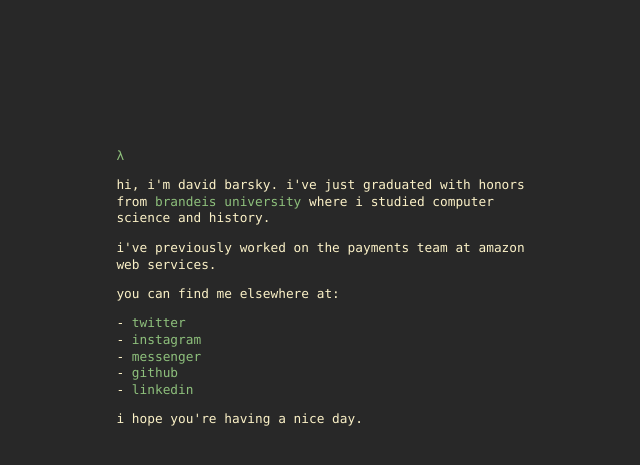
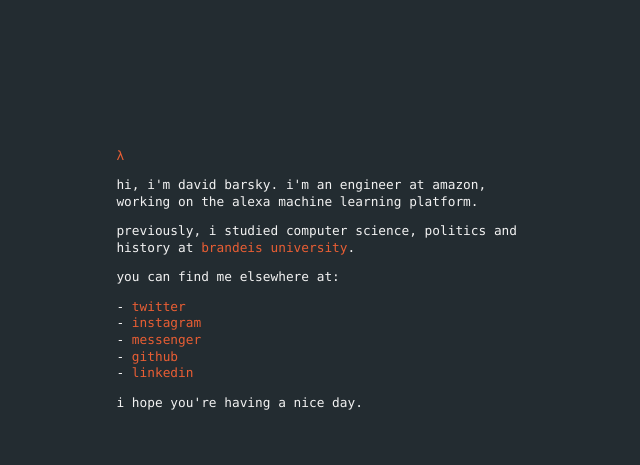
Before and after one commit to davidbarsky/davidbarsky.github.io, a Jekyll site: the page built from index.html, in a window 1280 px wide. Shown: the top 465 px of the page, without its empty margins (312-952 px from the left). Built offline with Jekyll 4.4.1, drawn with Linux system fonts in a browser that asks for light colours.

Commit message:
updated website to reflect new employment

```diff
--- a/_config.yml
+++ b/_config.yml
@@ -7,6 +7,3 @@
 
 # Build settings
 markdown: kramdown
-
-gems:
-  - jekyll-seo-tag
--- a/_includes/head.html
+++ b/_includes/head.html
@@ -2,7 +2,6 @@
   <meta charset="utf-8">
   <meta http-equiv="X-UA-Compatible" content="IE=edge">
   <meta name="viewport" content="width=device-width, initial-scale=1">
-  {% seo %}
 
   <title>{% if page.title %}{{ page.title }}{% else %}{{ site.title }}{% endif %}</title>
   <meta name="description" content="{% if page.excerpt %}{{ page.excerpt | strip_html | strip_newlines | truncate: 160 }}{% else %}{{ site.description }}{% endif %}">
--- a/css/main.scss
+++ b/css/main.scss
@@ -6,9 +6,9 @@
 $body-font-family: "Menlo", "Consolas", monospace;
 
 // colors
-$background-color: #282828;
-$text-color: #fbf1c7;
-$link-color: #8ec07c;
+$background-color: #232c31;
+$text-color: #f2f2f2;
+$link-color: #e95e34;
 
 .container {
   display: flex;
@@ -66,14 +66,14 @@
   animation: 1s blink step-end infinite;
 }
 
-@keyframes "blink" {
-  from, to {
-    color: transparent;
-  }
-  50% {
-    color: $text-color;
-  }
-}
+// @keyframes "blink" {
+//   from, to {
+//     color: transparent;
+//   }
+//   50% {
+//     color: $text-color;
+//   }
+// }
 
 @media (max-width: 375px) {
   article {
--- a/index.html
+++ b/index.html
@@ -4,9 +4,9 @@
 
 <article>
   <p class="lambda">λ</p>
-  <p>Hi, I'm David Barsky. I've just graduated with honors from <a href="brandeis.edu">Brandeis University</a> where I studied computer science and history. </p>
+  <p>Hi, I'm David Barsky. I'm an engineer at Amazon, working on the Alexa Machine Learning Platform.
 
-  <p>I've previously worked on the payments team at Amazon Web Services.</p>
+  <p>Previously, I studied computer science, politics and history at <a href="https://brandeis.edu/">Brandeis University</a>.</p>
 
   <p>You can find me elsewhere at:</p>
 
```
